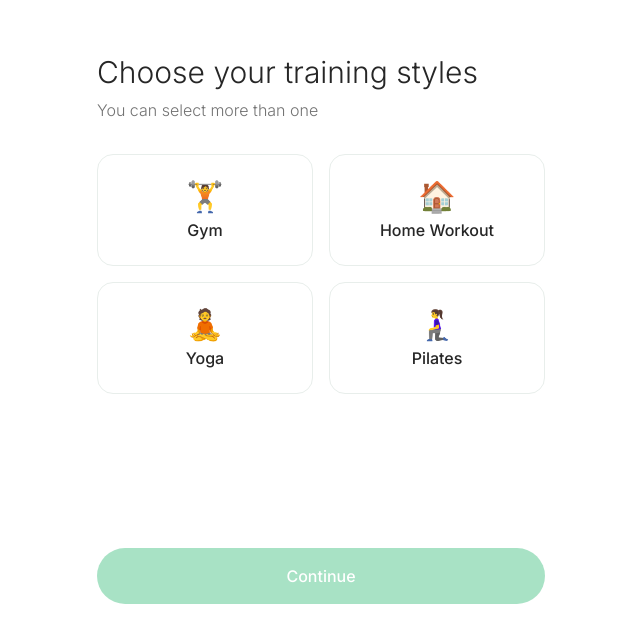
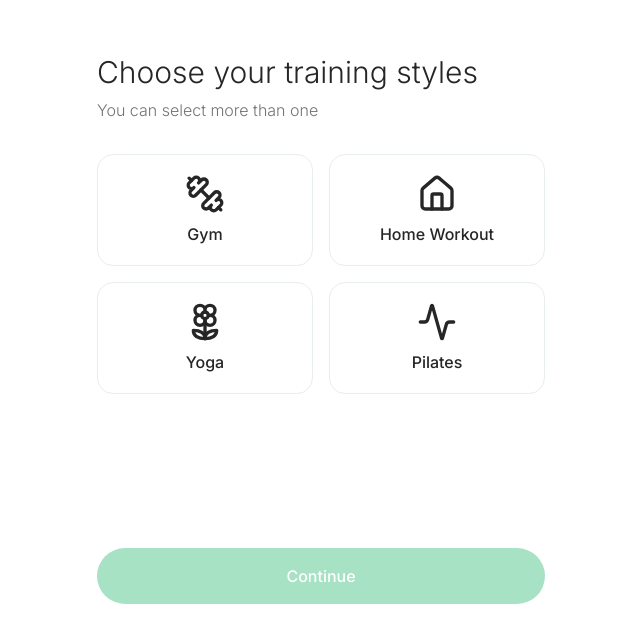
Before and after one commit to cmlaltugg-del/calm-flow-63, a React (Vite) app: page /onboarding/training-style in a window 1280 px wide. Shown: the part 148-790 px from the top of the page, without its empty margins (319-959 px from the left). Built offline with nearby package versions, Linux system fonts and the light colour scheme; the HTML template or start-up script is replaced by a standard one.

Commit message:
Add icons to training style buttons
Replace emoji with Lucide icons (Gym, Home Workout, Yoga, Pilates) and integrate icons into TrainingStyle buttons for better visuals.

```diff
--- a/src/pages/onboarding/TrainingStyle.tsx
+++ b/src/pages/onboarding/TrainingStyle.tsx
@@ -2,12 +2,14 @@ import { useState } from "react";
 import { useNavigate } from "react-router-dom";
 import { Button } from "@/components/ui/button";
 import { cn } from "@/lib/utils";
+import { Dumbbell, Home, Flower2, Activity } from "lucide-react";
+import type { LucideIcon } from "lucide-react";
 
-const trainingOptions = [
-  { id: "gym", label: "Gym", emoji: "🏋️" },
-  { id: "home", label: "Home Workout", emoji: "🏠" },
-  { id: "yoga", label: "Yoga", emoji: "🧘" },
-  { id: "pilates", label: "Pilates", emoji: "🧎‍♀️" },
+const trainingOptions: { id: string; label: string; icon: LucideIcon }[] = [
+  { id: "gym", label: "Gym", icon: Dumbbell },
+  { id: "home", label: "Home Workout", icon: Home },
+  { id: "yoga", label: "Yoga", icon: Flower2 },
+  { id: "pilates", label: "Pilates", icon: Activity },
 ];
 
 const TrainingStyle = () => {
@@ -44,7 +46,9 @@ const TrainingStyle = () => {
           </div>
 
           <div className="grid grid-cols-2 gap-4">
-            {trainingOptions.map((opt) => (
+            {trainingOptions.map((opt) => {
+              const IconComponent = opt.icon;
+              return (
                 <button
                   key={opt.id}
                   onClick={() => toggleSelection(opt.id)}
@@ -55,10 +59,16 @@ const TrainingStyle = () => {
                       : "border-border bg-card hover:bg-accent"
                   )}
                 >
-                <div className="text-3xl">{opt.emoji}</div>
-                <div className="font-medium mt-1">{opt.label}</div>
+                  <IconComponent
+                    className={cn(
+                      "w-10 h-10",
+                      selected.includes(opt.id) ? "text-primary" : "text-foreground"
+                    )}
+                  />
+                  <div className="font-medium mt-2">{opt.label}</div>
                 </button>
-            ))}
+              );
+            })}
           </div>
         </div>
 
```
Lines whose indentation alone changed are shown as unchanged.
